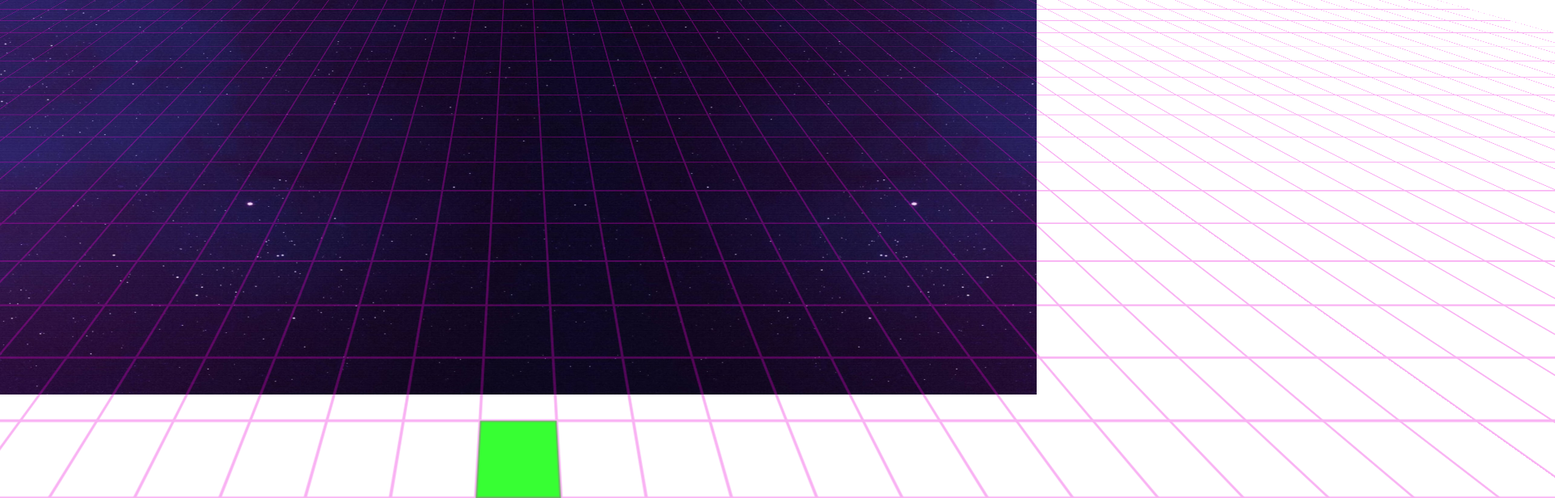
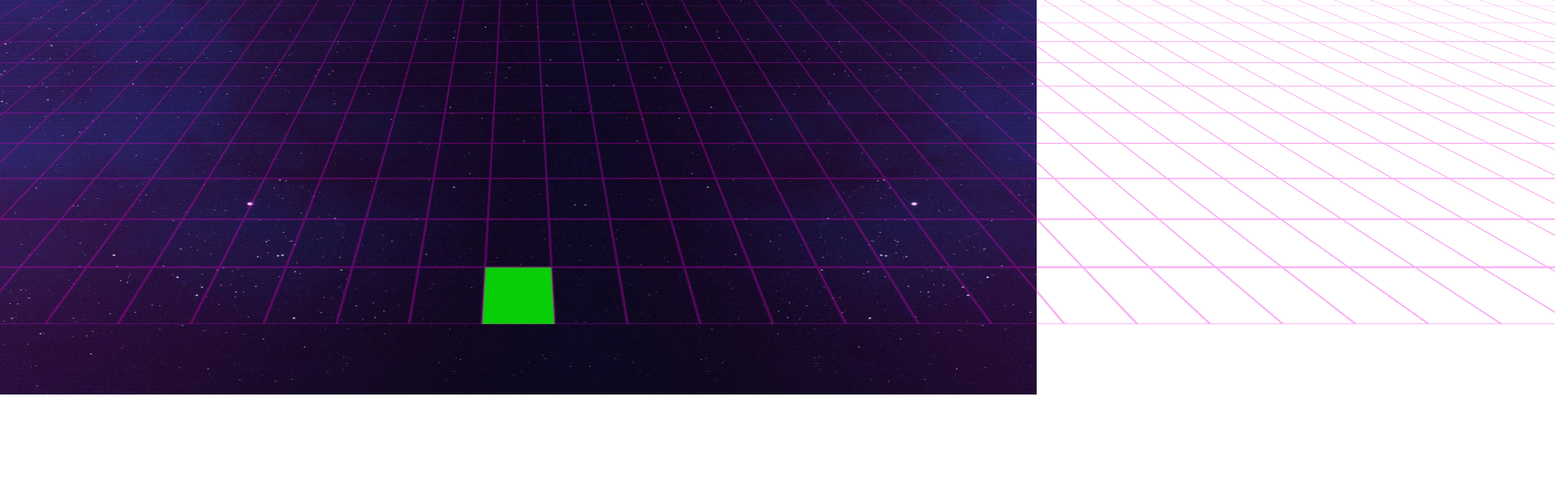
Before and after one commit to JCrews253/path-finding-visualizer, a React (Create React App) app: page / in a window 1280 px wide. Shown: the part 312-928 px from the top of the page at 81% size, 1920 px wide, since content can reach past the window. After the commit the page ends 800 px from the top, so only its background shows below. Built offline with nearby package versions, Linux system fonts and the light colour scheme.

Commit message:
Update grid.tsx

```diff
--- a/src/components/grid/grid.tsx
+++ b/src/components/grid/grid.tsx
@@ -9,7 +9,7 @@ import { DepthFirstSearch } from "../../algorithms/depthFirst";
 import { BreadthFirstSearch } from "../../algorithms/breadthFirst";
 import { startSearch } from "../../Reducers/startSearch/startSearchActions";
 
-const rows = 18;
+const rows = 15;
 const columns = 63;
 
 const Grid = () => {
```
